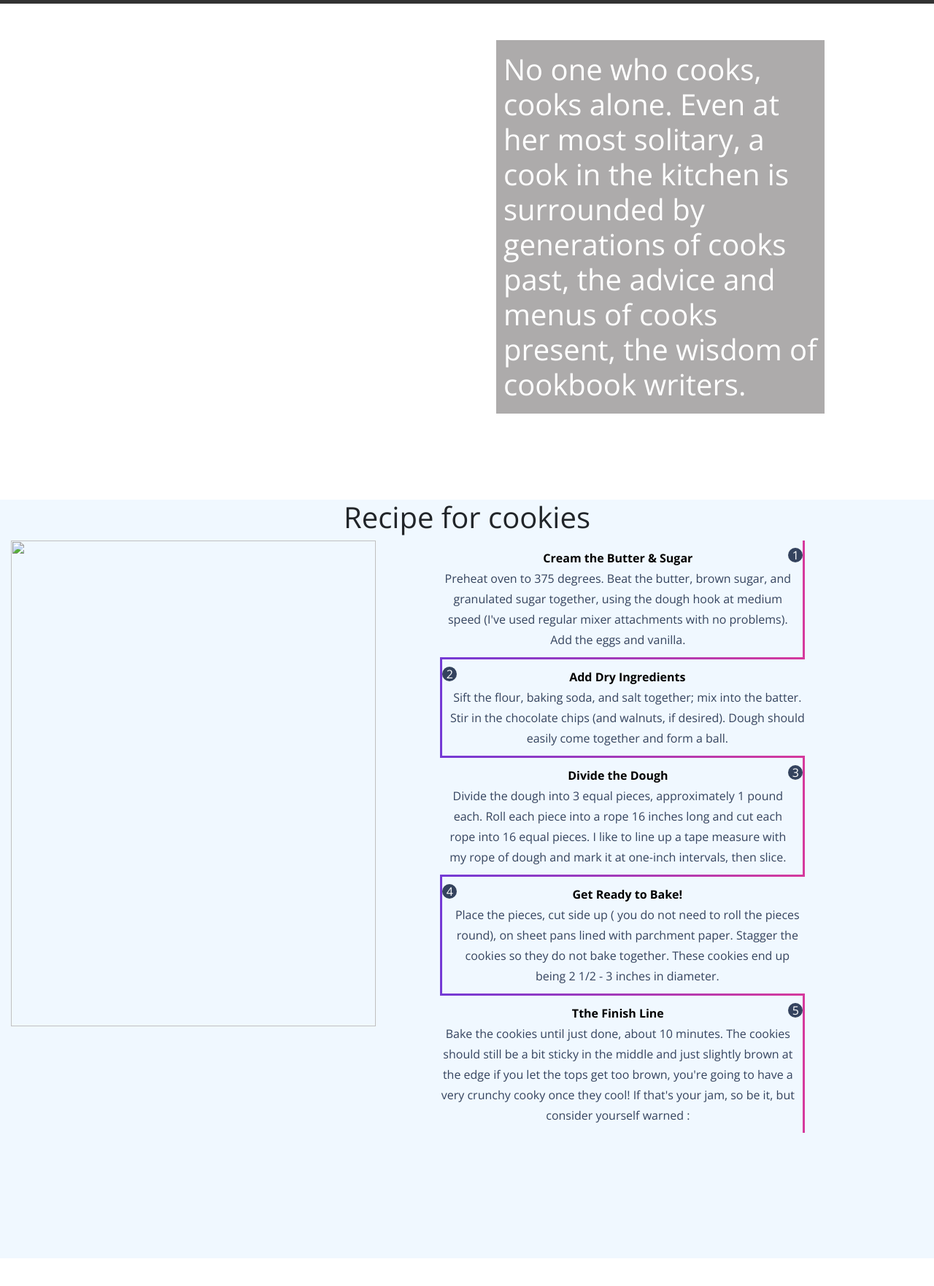
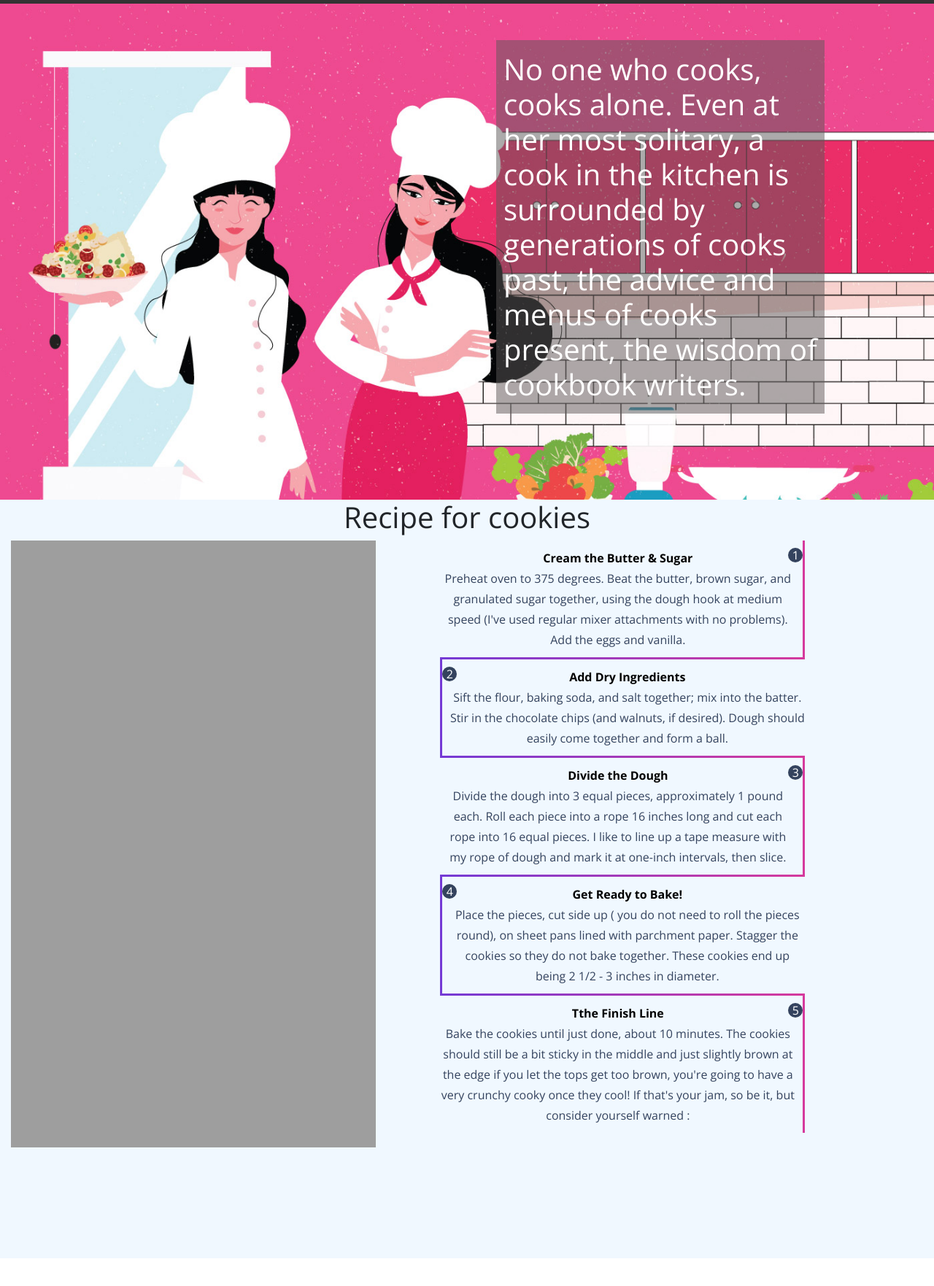
Before and after one commit to vallimangai/mom-recipes, a plain HTML site: page index.html in a window 1280 px wide. Shown: the part 101-1864 px from the top of the page at 73% size. Drawn offline with nearby package versions, Linux system fonts and the light colour scheme; the site is published under a folder, as on GitHub Pages, so addresses that start at the root find nothing.

Commit message:
Update index.html

```diff
--- a/index.html
+++ b/index.html
@@ -15,7 +15,7 @@
     margin:0;
 }
 .img {
-    background-image: url("/images/twochef.jpg");
+    background-image: url("images/twochef.jpg");
     background-repeat: no-repeat;
     height:85%;
     background-position-x: center;
@@ -148,7 +148,7 @@ b{
         <h1 class="text-center">Recipe for cookies</h1>
         <div class="row">
             <div class="col-4">
-                <img src="/images/cooking3.gif"  class="gif" alt="">
+                <img src="images/cooking3.gif"  class="gif" alt="">
             </div>
             <div class="col">
                 <main>
```
